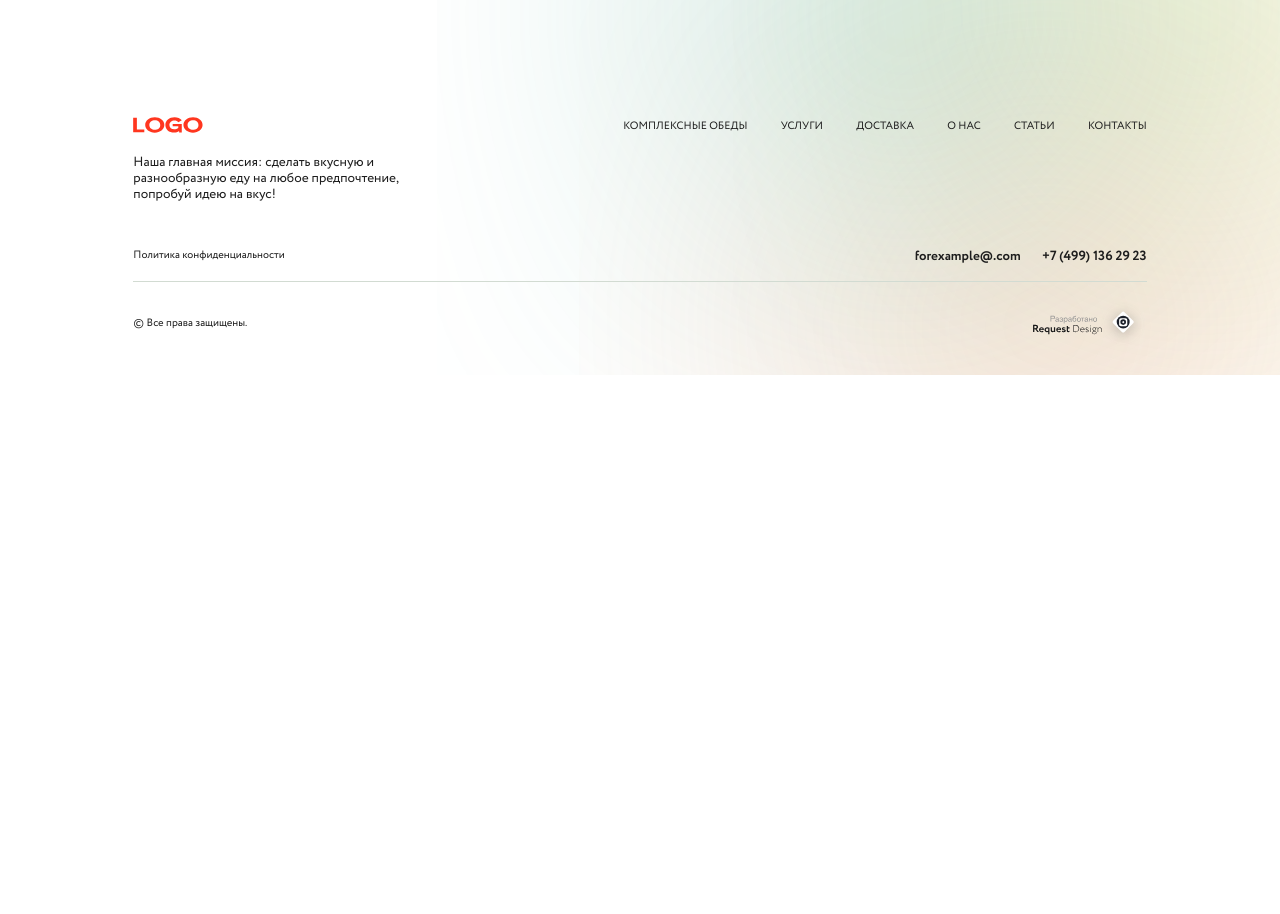
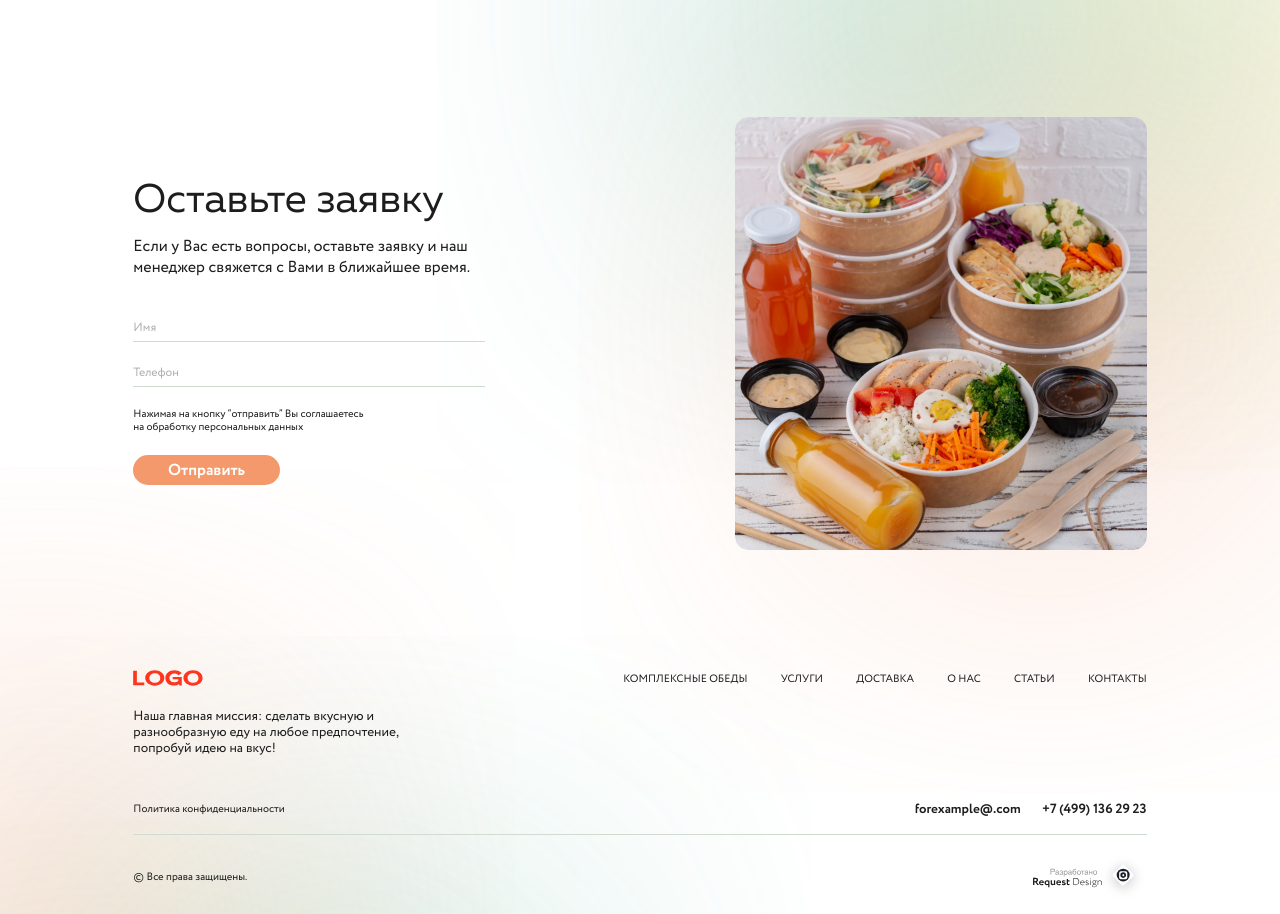
Before and after one commit to vzmsk1/corp-catering, a website built with webpack: page src/home.html in a window 1280 px wide. Shown: the part 3287-4201 px from the top of the page. Before the commit the page ends 3662 px from the top, so only its background shows below. Built offline with nearby package versions, Linux system fonts and the light colour scheme; files whose address does not match are found by name; a web font is replaced by a local one.

Commit message:
feat: request section

```diff
--- a/src/home.html
+++ b/src/home.html
@@ -10,6 +10,7 @@
                 @@include('html/_selection.htm',{})
                 @@include('html/_services.htm',{})
                 @@include('html/_reviews.htm',{})
+                @@include('html/_request.htm',{})
             </main>
             @@include('html/_footer.htm',{})
         </div>
--- /dev/null
+++ b/src/html/_request.htm
@@ -0,0 +1,35 @@
+<section class="request">
+    <div class="container">
+        <div class="request__content">
+            <div class="request__form">
+                <div class="request__form-text">
+                    <h2 class="request__title">Оставьте заявку</h2>
+
+                    <p class="request__description">
+                        Если у Вас есть вопросы, оставьте заявку и наш менеджер свяжется с Вами в ближайшее время.
+                    </p>
+                </div>
+
+                <form action="#">
+                    <label for="name" class="input-field">
+                        <input type="text" id="name" placeholder="Имя"/>
+                    </label>
+
+                    <label for="phone" class="input-field">
+                        <input type="tel" id="phone" placeholder="Телефон"/>
+                    </label>
+
+                    <p class="request__form-copyright">
+                        Нажимая на кнопку “отправить” Вы соглашаетесь на обработку персональных данных
+                    </p>
+
+                    <button type="submit" class="request__form-button button-primary">Отправить</button>
+                </form>
+            </div>
+
+            <div class="request__poster">
+                <img src="../img/request/poster.webp" alt="">
+            </div>
+        </div>
+    </div>
+</section>
--- a/src/scss/base/components-d.scss
+++ b/src/scss/base/components-d.scss
@@ -199,6 +199,10 @@
         margin: 0;
         padding: 0;
 
+        @include small-tablet{
+            @include sizes(11.6rem, 5.3rem);
+        }
+
         &::after {
             display: none;
             visibility: hidden;
@@ -214,3 +218,36 @@
         opacity: 1 !important;
     }
 }
+
+.input-field {
+    display: block;
+
+    input {
+        padding-bottom: 0.8rem;
+        border-bottom: 0.1rem solid #d2dbd2;
+        color: #afafaf;
+        font-size: 1.8rem;
+        font-style: normal;
+        font-weight: 400;
+        line-height: normal;
+        width: 100%;
+
+        @include small-tablet{
+            padding-bottom: 1.6rem;
+            font-size: 3.6rem;
+        }
+
+        &::placeholder {
+            color: #afafaf;
+            font-size: 1.8rem;
+            font-style: normal;
+            font-weight: 400;
+            line-height: normal;
+
+            @include small-tablet{
+                padding-bottom: 1.6rem;
+                font-size: 3.6rem;
+            }
+        }
+    }
+}
--- a/src/scss/base/mixins.scss
+++ b/src/scss/base/mixins.scss
@@ -30,7 +30,7 @@
         line-height: normal;
 
         @include small-tablet {
-            margin-top: 3.2rem;
+            margin-top: 2.2rem;
             justify-content: space-between;
             font-size: 3.6rem;
         }
--- /dev/null
+++ b/src/scss/sections/request.scss
@@ -0,0 +1,97 @@
+.request {
+    &__content {
+        display: flex;
+        align-items: center;
+        justify-content: space-between;
+
+        @include small-tablet {
+            flex-direction: column;
+            gap: 4.4rem;
+        }
+    }
+
+    &__title {
+        @include h2 {
+            @include small-tablet{
+                line-height: 100%;
+            }
+        };
+    }
+
+    &__description {
+        @include text24 {
+            @include small-tablet {
+                font-size: 3.2rem;
+                line-height: 120%;
+            }
+        }
+    }
+
+    &__poster {
+        max-width: 61.8rem;
+        width: 100%;
+        border-radius: 2rem;
+
+        @include small-tablet {
+            max-width: 100%;
+            border-radius: 4rem;
+            height: 61rem;
+            overflow: hidden;
+        }
+
+        img {
+            border-radius: inherit;
+
+            @include small-tablet{
+                object-fit: cover;
+            }
+        }
+    }
+
+    &__form {
+        display: flex;
+        flex-direction: column;
+        gap: 6rem;
+
+        @include small-tablet {
+            gap: 8rem;
+        }
+
+        &-copyright {
+            font-size: 1.6rem;
+            font-style: normal;
+            font-weight: 400;
+            line-height: 120%;
+            max-width: 35.7rem;
+            width: 100%;
+
+            @include small-tablet {
+                font-size: 3.2rem;
+                max-width: 100%;
+            }
+        }
+
+        form {
+            display: flex;
+            flex-direction: column;
+            gap: 3.2rem;
+
+            @include small-tablet {
+                gap: 4.8rem;
+            }
+        }
+
+        &-text {
+            display: flex;
+            flex-direction: column;
+            gap: 2.4rem;
+            max-width: 52.8rem;
+            width: 100%;
+
+            @include small-tablet {
+                gap: 4.8rem;
+                max-width: 100%;
+            }
+        }
+    }
+}
--- a/src/scss/style.scss
+++ b/src/scss/style.scss
@@ -81,3 +81,4 @@ body {
 @import 'sections/selection';
 @import 'sections/services';
 @import 'sections/reviews';
+@import 'sections/request';
```
Also changed, not shown: src/img/request/poster.webp (added).
